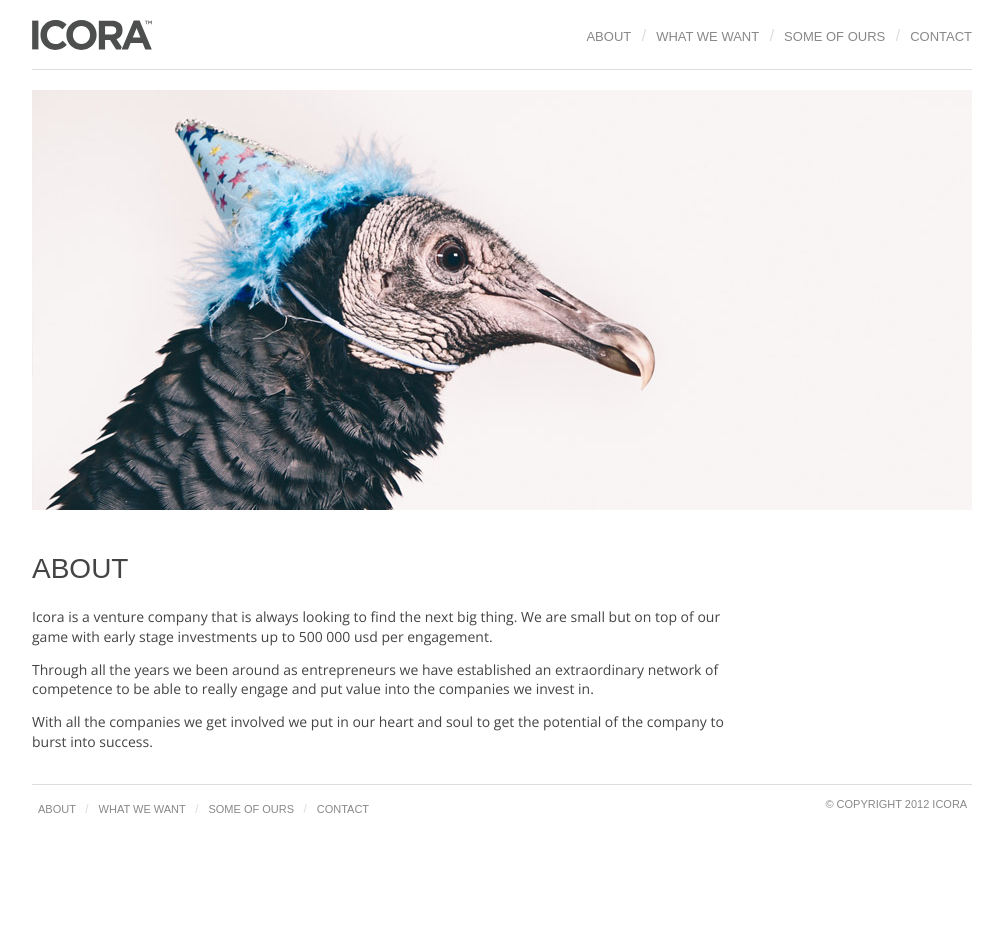
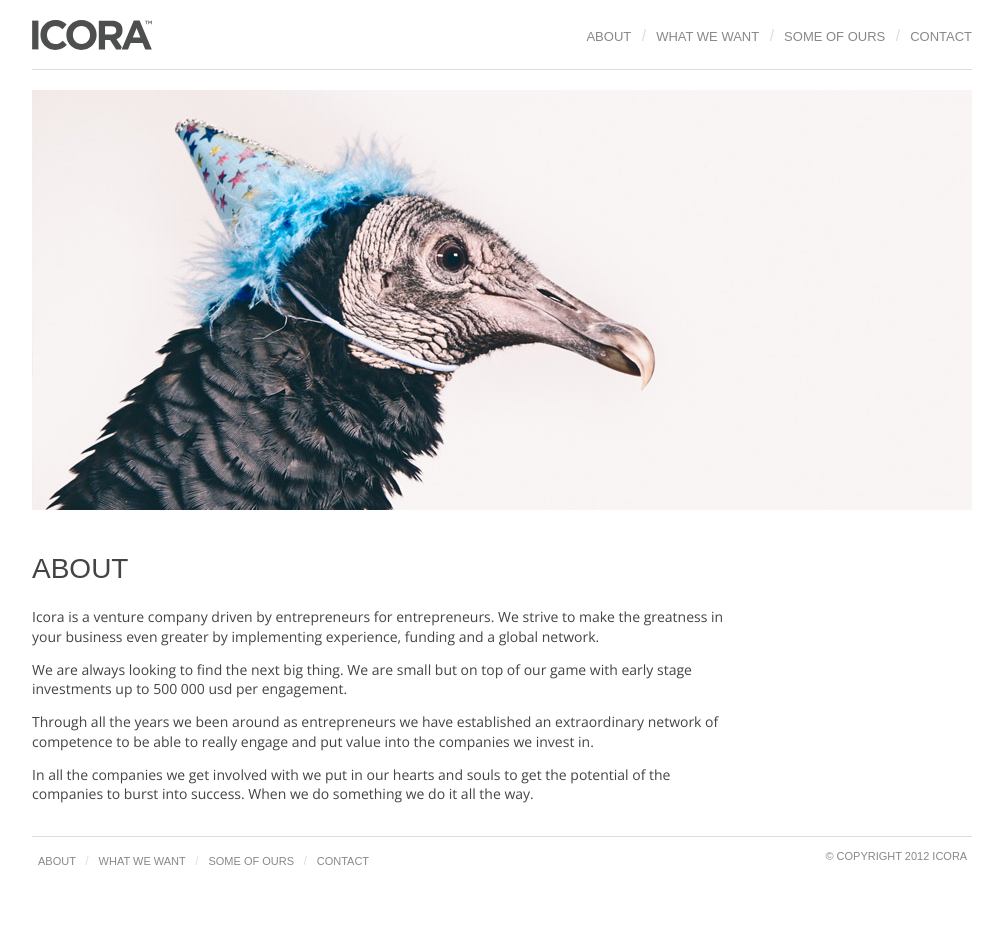
Before and after one commit to icora/icora.se, a Jekyll site: the page built from about/index.html, in a window 1280 px wide. Shown: the whole page, without its empty margins (138-1141 px from the left). Built offline with Jekyll 4.4.1, drawn with Linux system fonts in a browser that asks for light colours; some web fonts are replaced; before the commit the page ends 900 px from its top, so only the background shows below that.

Commit message:
Update index.html

```diff
--- a/about/index.html
+++ b/about/index.html
@@ -6,8 +6,10 @@ cover: about.jpg
 
 <h1>About</h1>
 
-<p>Icora is a venture company that is always looking to find the next big thing. We are small but on top of our game with early stage investments up to 500 000 usd per engagement.</p>
+<p>Icora is a venture company driven by entrepreneurs for entrepreneurs. We strive to make the greatness in your business even greater by implementing experience, funding and a global network.</p>
+
+<p>We are always looking to find the next big thing. We are small but on top of our game with early stage investments up to 500 000 usd per engagement.</p>
 
 <p>Through all the years we been around as entrepreneurs we have established an extraordinary network of competence to be able to really engage and put value into the companies we invest in.</p>
 
-<p>With all the companies we get involved we put in our heart and soul to get the potential of the company to burst into success.</p>
+<p>In all the companies we get involved with we put in our hearts and souls to get the potential of the companies to burst into success. When we do something we do it all the way.</p>
```
